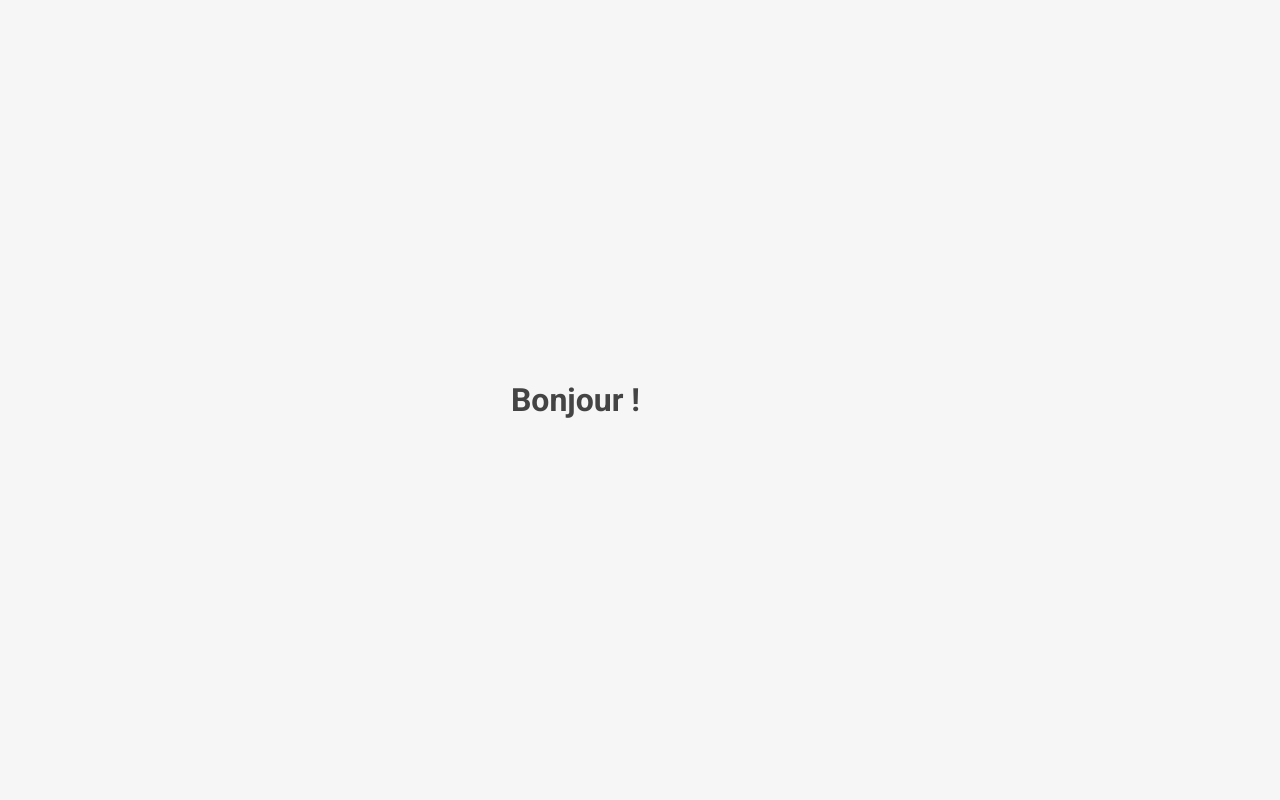
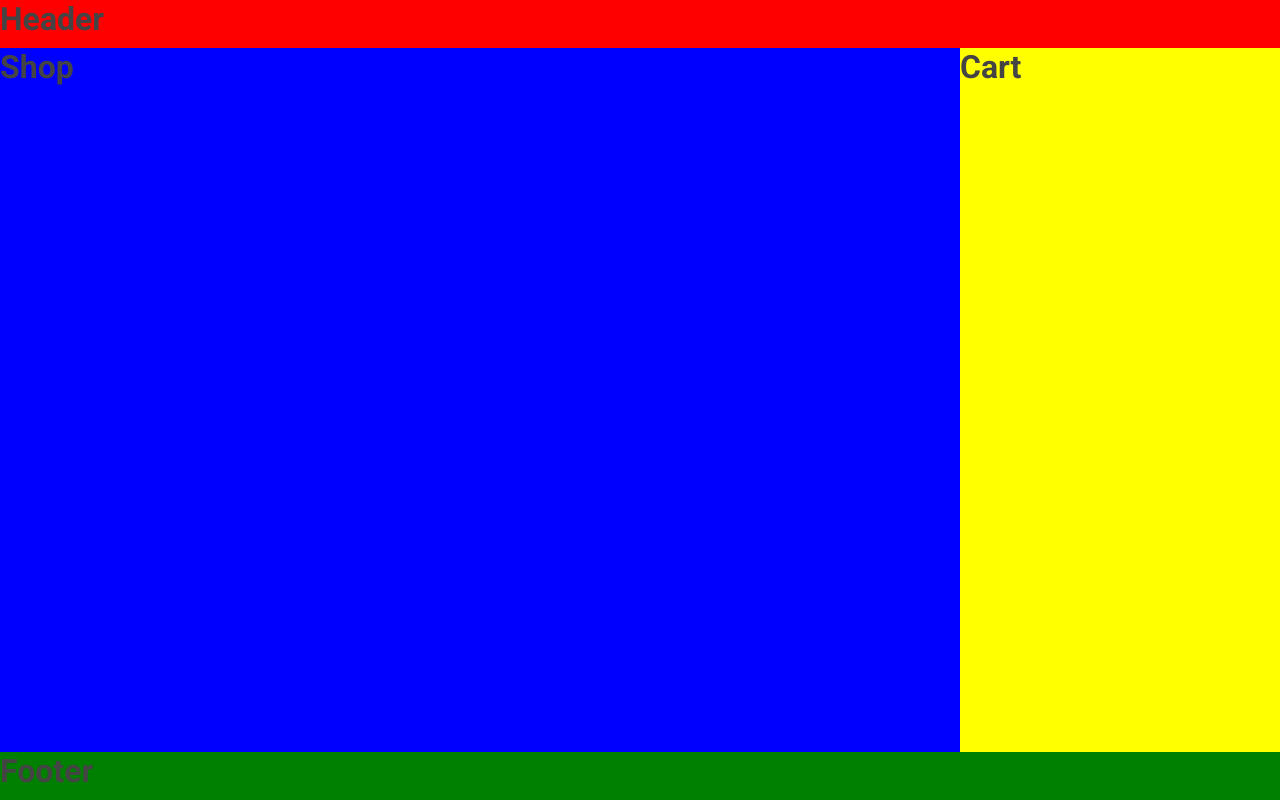
Before and after one commit to riwalenn/boutique_vue, a Vue app: page / in a window 1280 px wide. Built offline with nearby package versions, Linux system fonts and the light colour scheme.

Commit message:
[BASE] Mise en page globale

```diff
--- a/src/App.vue
+++ b/src/App.vue
@@ -1,10 +1,42 @@
 <script setup lang="ts">
+import TheHeader from "./components/Header.vue";
+import TheFooter from "./components/Footer.vue";
+import Shop from "./components/Shop.vue";
+import Cart from "./components/Cart.vue";
 </script>
 
 <template>
-  <h1>Bonjour !</h1>
+  <div class="app-container">
+    <TheHeader class="header b1" />
+    <Shop class="shop b2" />
+    <Cart class="cart b3" />
+    <TheFooter class="footer b4" />
+  </div>
 </template>
+
 <style lang="scss">
 @import "./assets/base.scss";
 @import "./assets/debug.scss";
+
+.app-container {
+  min-height: 100vh;
+  display: grid;
+  grid-template-areas: "header header" "shop cart" "footer footer";
+  grid-template-columns: 75% 25%;
+  grid-template-rows: 48px auto 48px;
+}
+.header {
+  min-width: 100%;
+  grid-area: header;
+}
+.shop {
+  grid-area: shop;
+}
+.cart {
+  grid-area: cart;
+}
+.footer {
+  min-width: 100%;
+  grid-area: footer;
+}
 </style>
--- /dev/null
+++ b/src/components/Cart.vue
@@ -0,0 +1,9 @@
+<script setup lang="ts"></script>
+
+<template>
+  <div>
+    <h1>Cart</h1>
+  </div>
+</template>
+
+<style lang="scss" scoped></style>
--- /dev/null
+++ b/src/components/Footer.vue
@@ -0,0 +1,9 @@
+<script setup lang="ts"></script>
+
+<template>
+  <footer>
+    <h1>Footer</h1>
+  </footer>
+</template>
+
+<style lang="scss" scoped></style>
--- /dev/null
+++ b/src/components/Header.vue
@@ -0,0 +1,9 @@
+<script setup lang="ts"></script>
+
+<template>
+  <header>
+    <h1>Header</h1>
+  </header>
+</template>
+
+<style lang="scss" scoped></style>
--- /dev/null
+++ b/src/components/Shop.vue
@@ -0,0 +1,9 @@
+<script setup lang="ts"></script>
+
+<template>
+  <div>
+    <h1>Shop</h1>
+  </div>
+</template>
+
+<style lang="scss" scoped></style>
--- a/src/main.ts
+++ b/src/main.ts
@@ -1,6 +1,4 @@
 import { createApp } from "vue";
 import App from "./App.vue";
 
-import "./assets/main.css";
-
 createApp(App).mount("#app");
```
